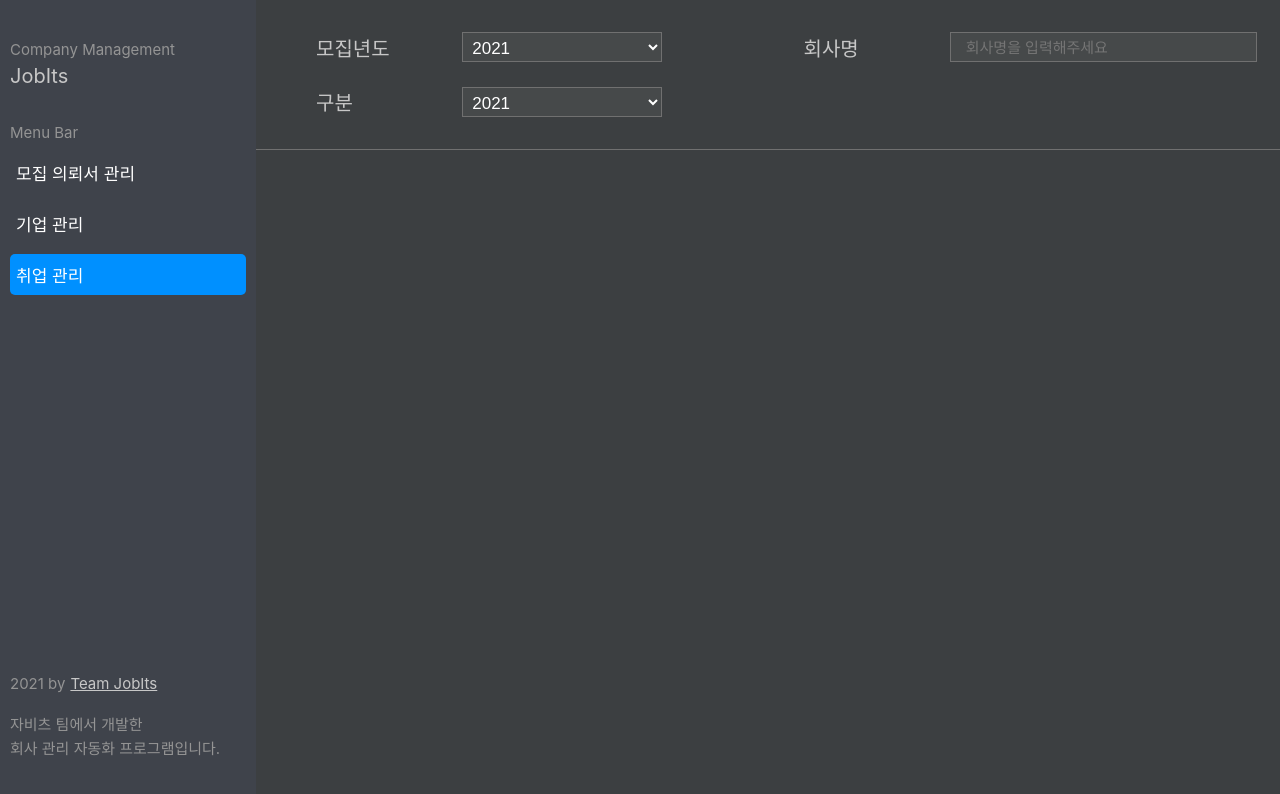
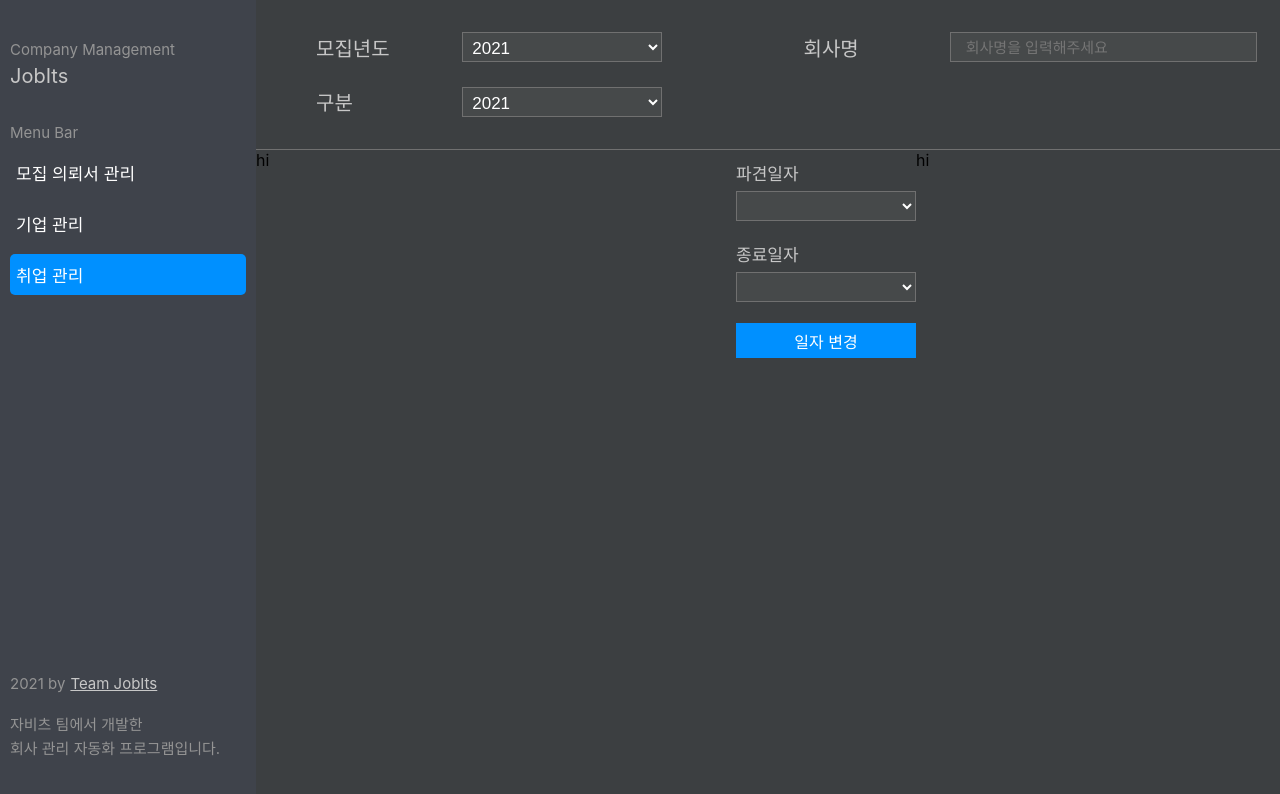
Before and after one commit to JobITs-DSM/Agatha, a Next.js app: page /employment in a window 1280 px wide. Shown: the top 794 px of the page. Built offline with nearby package versions, Linux system fonts and the light colour scheme.

Commit message:
UPDATE: Date

```diff
--- /dev/null
+++ b/src/component/Employment/Date/index.tsx
@@ -0,0 +1,20 @@
+import { FC } from "react";
+import * as S from "./styles";
+import * as M from "../styles";
+
+const Date: FC = (): JSX.Element => {
+  return (
+    <S.Container>
+      <M.Box>
+        <S.FilterName>파견일자</S.FilterName>
+        <S.Selection />
+      </M.Box>
+      <M.Box>
+        <S.FilterName>종료일자</S.FilterName>
+        <S.Selection />
+      </M.Box>
+    </S.Container>
+  );
+};
+
+export default Date;
--- /dev/null
+++ b/src/component/Employment/Date/styles.ts
@@ -0,0 +1,25 @@
+import styled from "@emotion/styled";
+import { color } from "../../../../styles";
+
+export const Container = styled.div`
+    width: 100%;
+    display: flex;
+    flex-direction: column;
+    gap: 20px;
+    margin: 10px 0;
+`;
+
+export const FilterName = styled.label`
+  font-size: 17px;
+  color: ${color.gray200};
+`;
+
+export const Selection = styled.select`
+  background-color: ${color.gray600};
+  color: ${color.gray100};
+  border: 1px solid ${color.gray400};
+  outline: none;
+  height: 30px;
+  font-size: 17px;
+  padding: 5px;
+`;
--- /dev/null
+++ b/src/component/Employment/RecruitmentList/index.tsx
@@ -0,0 +1,9 @@
+import { FC } from "react";
+
+const Recruitment : FC = () : JSX.Element => {
+    return (
+        <div>hi</div>
+    );
+}
+
+export default Recruitment;
--- /dev/null
+++ b/src/component/Employment/StudentList/index.tsx
@@ -0,0 +1,9 @@
+import { FC } from "react";
+
+const StudentList : FC = () : JSX.Element => {
+    return (
+        <div>hi</div>
+    )
+}
+
+export default StudentList;
--- a/src/component/Employment/index.tsx
+++ b/src/component/Employment/index.tsx
@@ -1,9 +1,20 @@
 import { FC } from "react";
+import * as S from "./styles";
+import Date from "./Date";
+import RecruitmentList from "./RecruitmentList";
+import StudentList from "./StudentList";
 
-const Employment : FC = (): JSX.Element => {
-    return (
-        <div></div>
-    )
-}
+const Employment: FC = (): JSX.Element => {
+  return (
+    <S.Container>
+      <RecruitmentList />
+      <S.Box>
+        <Date />
+        <S.ChangeDate>일자 변경</S.ChangeDate>
+      </S.Box>
+      <StudentList />
+    </S.Container>
+  );
+};
 
 export default Employment;
--- /dev/null
+++ b/src/component/Employment/styles.ts
@@ -0,0 +1,28 @@
+import styled from "@emotion/styled"
+import { color } from "../../../styles";
+
+export const Container = styled.div`
+    width: 1200px;
+    height: 100%;
+    display: grid;
+    grid-template-columns: 40% 15% 45%;
+`;
+
+export const ChangeDate = styled.div`
+    width: 100%;
+    height: 35px;
+    display: flex;
+    justify-content: center;
+    align-items: center;
+    background-color: ${color.blue100};
+    color: ${color.gray100};
+    margin: 6px 0;
+    margin-top: 5px;
+    cursor: pointer;
+`;
+
+export const Box = styled.div`
+    display: flex;
+    flex-direction: column;
+    gap: 6px;
+`;
--- a/src/component/Enterprise/index.tsx
+++ b/src/component/Enterprise/index.tsx
@@ -10,7 +10,7 @@ const Enterprise: FC = (): JSX.Element => {
   }
 
   return (
-    <M.ContainerStyle>
+    <M.Container>
       <M.Selector>
         {StatusArr.map((value, index) => {
           return <M.Status key={index}>{value}</M.Status>;
@@ -24,7 +24,7 @@ const Enterprise: FC = (): JSX.Element => {
           })}
         </M.Box>
       </M.Body>
-    </M.ContainerStyle>
+    </M.Container>
   );
 };
 
--- a/src/component/Modules/ListModules/styles.ts
+++ b/src/component/Modules/ListModules/styles.ts
@@ -1,7 +1,7 @@
 import styled from "@emotion/styled";
 import { color } from "../../../../styles";
 
-export const ContainerStyle = styled.div`
+export const Container = styled.div`
   width: 1200px;
   background-color: inherit;
 `;
--- a/src/component/Recruitment/index.tsx
+++ b/src/component/Recruitment/index.tsx
@@ -10,7 +10,7 @@ const Recruitment: FC = (): JSX.Element => {
   }
 
   return (
-    <M.ContainerStyle>
+    <M.Container>
       <M.Selector>
         {StatusArr.map((value, index) => {
           return <M.Status key={index}>{value}</M.Status>;
@@ -26,7 +26,7 @@ const Recruitment: FC = (): JSX.Element => {
           }
         </M.Box>
       </M.Body>
-    </M.ContainerStyle>
+    </M.Container>
   );
 };
 
```
Also changed, not shown: src/component/Employment/RecruitmentList/styles.ts (added), src/component/Employment/StudentList/styles.ts (added).
